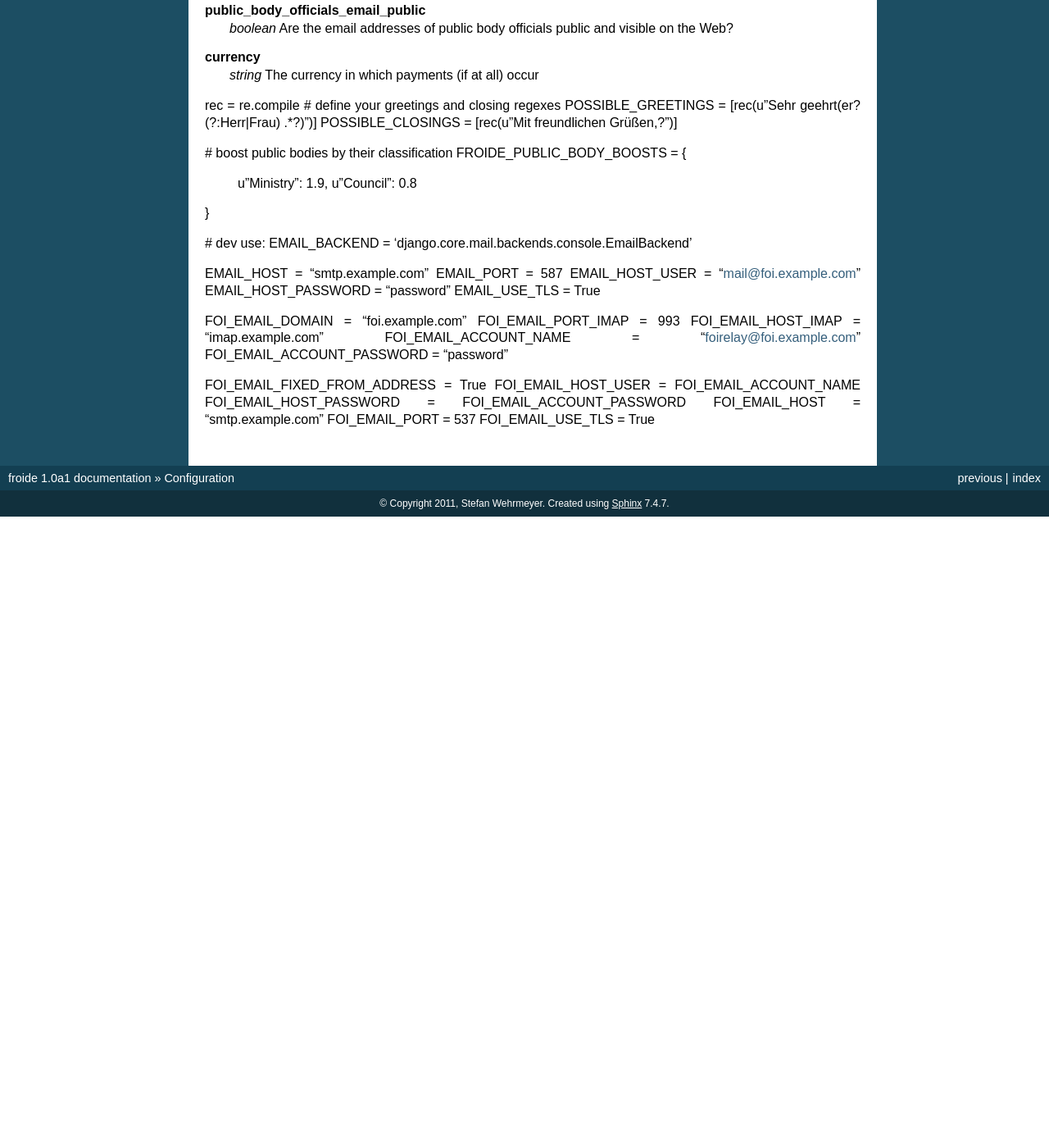
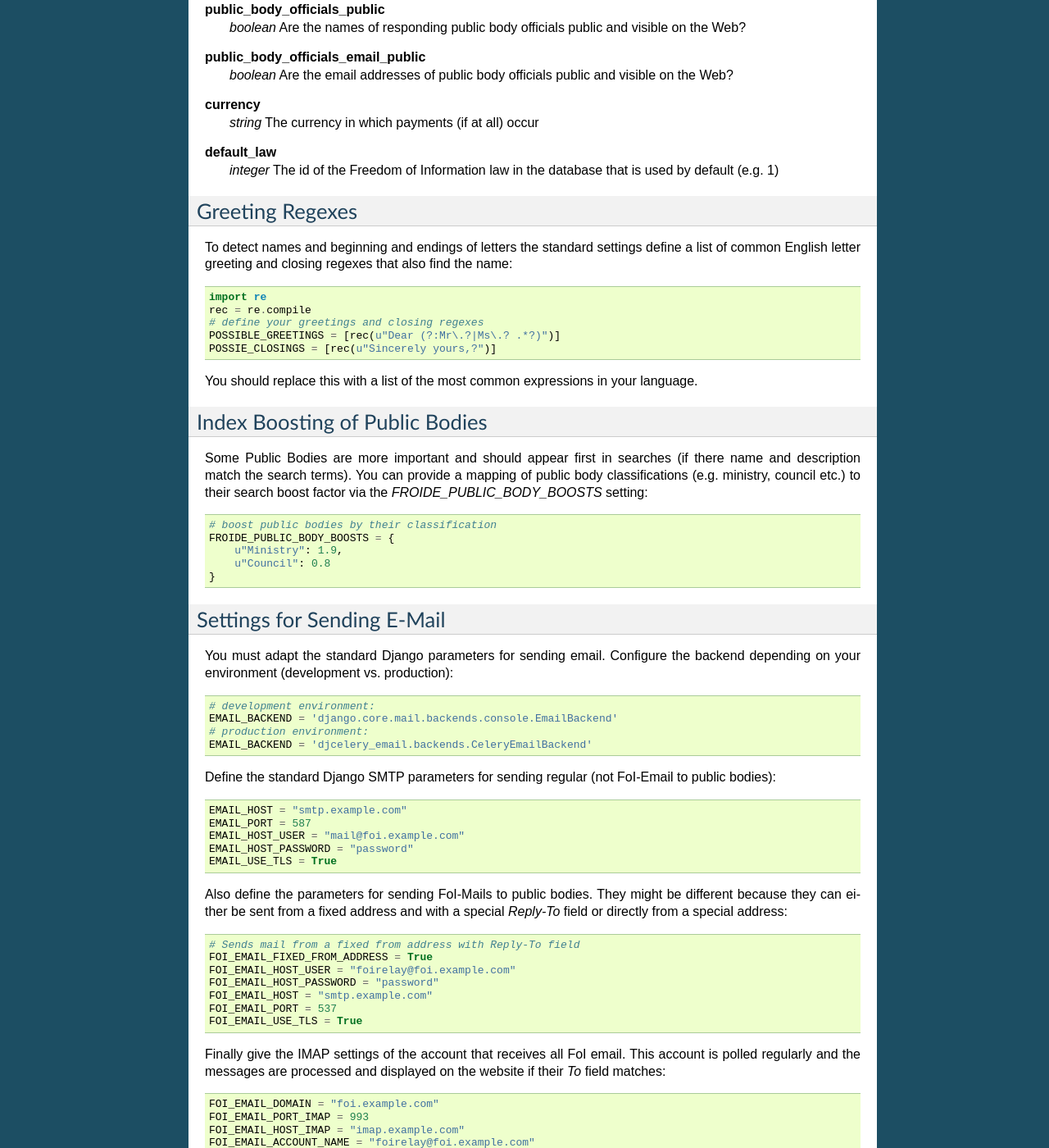
Before and after one commit to okfde/froide, a Sphinx documentation site: the page built from docs/configuration.rst, in a window 1280 px wide and 1400 px high, scrolled down 591 px. Shown: the whole window at 82% size. Built offline with Sphinx 7.4.7, drawn with Linux system fonts in a browser that asks for light colours; pages that are not in the unit, such as notebooks, are missing from menus; before the commit the page ends 1221 px from its top, so only the background shows below that; some of the changed text lies outside the part shown.

Commit message:
Add some more documentation

```diff
--- a/docs/about.rst
+++ b/docs/about.rst
@@ -36,6 +36,7 @@
   request-unique email address (using SMTP) and the platform will receive answers on
   that mail address (by accessing an IMAP account).
 - Search functionality for Requests and Public Bodies.
+- Error Reporting interface via Sentry.
 
 Dependencies
 ------------
--- a/docs/configuration.rst
+++ b/docs/configuration.rst
@@ -9,7 +9,9 @@
 Froide Configuration
 --------------------
 
-There is a dictionary called `FROIDE_CONFIG` that acts as a namespace for some other configurations. The following keys must be configured:
+There is a dictionary called `FROIDE_CONFIG` inside settings.py that acts as a namespace for some other configurations. These settings are also available in the template via the name `froide` through the context processor `froide.helper.context_processors.froide`.
+
+The following keys in that dictionary must be present:
 
 
 **create_new_publicbody**
@@ -31,37 +33,178 @@
 **currency**
   *string* The currency in which payments (if at all) occur
 
-
-rec = re.compile
-# define your greetings and closing regexes
-POSSIBLE_GREETINGS = [rec(u"Sehr geehrt(er? (?:Herr|Frau) .*?)")]
-POSSIBLE_CLOSINGS = [rec(u"Mit freundlichen Grüßen,?")]
+**default_law**
+  *integer* The id of the Freedom of Information law in the database
+  that is used by default (e.g. 1)
 
 
-# boost public bodies by their classification
-FROIDE_PUBLIC_BODY_BOOSTS = {
-    u"Ministry": 1.9,
-    u"Council": 0.8
-}
+Greeting Regexes
+----------------
 
-# dev use:
-EMAIL_BACKEND = 'django.core.mail.backends.console.EmailBackend'
+To detect names and beginning and endings of letters the standard
+settings define a list of common English letter greeting and closing
+regexes that also find the name::
 
-EMAIL_HOST = "smtp.example.com"
-EMAIL_PORT = 587
-EMAIL_HOST_USER = "mail@foi.example.com"
-EMAIL_HOST_PASSWORD = "password"
-EMAIL_USE_TLS = True
+    import re
+    rec = re.compile
+    # define your greetings and closing regexes
+    POSSIBLE_GREETINGS = [rec(u"Dear (?:Mr\.?|Ms\.? .*?)")]
+    POSSIE_CLOSINGS = [rec(u"Sincerely yours,?")]
 
-FOI_EMAIL_DOMAIN = "foi.example.com"
-FOI_EMAIL_PORT_IMAP = 993
-FOI_EMAIL_HOST_IMAP = "imap.example.com"
-FOI_EMAIL_ACCOUNT_NAME = "foirelay@foi.example.com"
-FOI_EMAIL_ACCOUNT_PASSWORD = "password"
+You should replace this with a list of the most common expressions in
+your language.
 
-FOI_EMAIL_FIXED_FROM_ADDRESS = True
-FOI_EMAIL_HOST_USER = FOI_EMAIL_ACCOUNT_NAME
-FOI_EMAIL_HOST_PASSWORD = FOI_EMAIL_ACCOUNT_PASSWORD
-FOI_EMAIL_HOST = "smtp.example.com"
-FOI_EMAIL_PORT = 537
-FOI_EMAIL_USE_TLS = True
+Index Boosting of Public Bodies
+-------------------------------
+
+Some Public Bodies are more important and should appear first in
+searches (if there name and description match the search terms). You can
+provide a mapping of public body classifications (e.g. ministry,
+council etc.) to their search boost factor via the `FROIDE_PUBLIC_BODY_BOOSTS` setting::
+
+    # boost public bodies by their classification
+    FROIDE_PUBLIC_BODY_BOOSTS = {
+        u"Ministry": 1.9,
+        u"Council": 0.8
+    }
+
+
+
+Settings for Sending E-Mail
+---------------------------
+
+You must adapt the standard Django parameters for sending email.
+Configure the backend depending on your environment (development vs.
+production)::
+
+    # development environment:
+    EMAIL_BACKEND = 'django.core.mail.backends.console.EmailBackend'
+    # production environment:
+    EMAIL_BACKEND = 'djcelery_email.backends.CeleryEmailBackend'
+
+Define the standard Django SMTP parameters for sending regular (not FoI-Email to public bodies)::
+
+    EMAIL_HOST = "smtp.example.com"
+    EMAIL_PORT = 587
+    EMAIL_HOST_USER = "mail@foi.example.com"
+    EMAIL_HOST_PASSWORD = "password"
+    EMAIL_USE_TLS = True
+
+Also define the parameters for sending FoI-Mails to public bodies.
+They might be different because they can either be sent from a fixed
+address and with a special `Reply-To` field or directly from a special
+address::
+
+    # Sends mail from a fixed from address with Reply-To field
+    FOI_EMAIL_FIXED_FROM_ADDRESS = True
+    FOI_EMAIL_HOST_USER = "foirelay@foi.example.com"
+    FOI_EMAIL_HOST_PASSWORD = "password"
+    FOI_EMAIL_HOST = "smtp.example.com"
+    FOI_EMAIL_PORT = 537
+    FOI_EMAIL_USE_TLS = True
+
+Finally give the IMAP settings of the account that receives all FoI
+email. This account is polled regularly and the messages are processed
+and displayed on the website if their `To` field matches::
+
+    FOI_EMAIL_DOMAIN = "foi.example.com"
+    FOI_EMAIL_PORT_IMAP = 993
+    FOI_EMAIL_HOST_IMAP = "imap.example.com"
+    FOI_EMAIL_ACCOUNT_NAME = "foirelay@foi.example.com"
+    FOI_EMAIL_ACCOUNT_PASSWORD = "password"
+
+
+Public Body E-Mail Dry-run
+--------------------------
+
+You can set your site up and test it out in a production environment
+while sending public body e-mails not to the public bodies but to
+another mail server. Use the following settings::
+
+    FROIDE_DRYRUN = True
+    FROIDE_DRYRUN_DOMAIN = "mymail.example.com"
+
+This converts public body email addresses from
+
+    public-body@example.com
+
+to
+
+    public-body+example.com@mymail.example.com
+
+right before the mail is
+send out (the changed address is not stored). This allows for some
+testing of sending and receiving mails to and from public bodies wihtout spamming them.
+
+Setting Up Search with Solr
+---------------------------
+
+Froide uses `django-haystack` to interface with a search. Solr is
+recommended, but thanks to `django-haystack` you can use something
+else as well.
+
+Haystack configuration for solr works like so::
+
+    HAYSTACK_SITECONF = 'froide.search_sites'
+    HAYSTACK_SEARCH_ENGINE = 'solr'
+    HAYSTACK_SOLR_URL = 'http://127.0.0.1:8983/solr'
+
+For details, please refer to the Haystack Documentation.
+
+Setting Up Background Processing with Celery
+--------------------------------------------
+
+The following part in `settings.py` does the configuration of Celery.
+Overwrite the `CELERY*` values with your own in `local_settings.py`::
+
+    import djcelery
+    djcelery.setup_loader()
+
+    CELERY_IMPORTS = ("foirequest.tasks", )
+
+    CELERY_RESULT_BACKEND = "database"
+    CELERY_RESULT_DBURI = "sqlite:///dev.db"
+
+    CELERYBEAT_SCHEDULER = "djcelery.schedulers.DatabaseScheduler"
+
+For details please refer to the `django-celery documentation <http://django-celery.readthedocs.org/en/latest/index.html>`_.
+
+Some more settings
+------------------
+
+Configure the name and default domain URL (without trailing slash) of your site with the following settings::
+
+    SITE_NAME = 'FroIde'
+    SITE_URL = 'http://localhost:8000'
+
+You can give a URL with string formatting placeholders `query` and `domain` in them that will be presented to the user as the URL for web searches via the setting `SEARCH_ENGINE_QUERY`. The default is a Google search.
+
+
+Securing your site
+------------------
+
+It may be a good idea to NOT use easily guessable URL paths for
+specific parts of the site, specifically the admin. To make these
+parts configurable by `local_settings` you can use the following
+setting::
+
+    SECRET_URLS = {
+        "admin": "my-secret-admin",
+        "sentry": "my-secret-sentry"
+    }
+
+It's also recommended to protect the admin and sentry further via HTTP
+auth in your production reverse proxy (e.g. nginx).
+
+The app `djangosecure <https://github.com/carljm/django-secure/>`_ is part of Froide
+and it is highly recommended to
+deploy the site with SSL (`get a free SSL certificate from StartSSL <https://github.com/ioerror/duraconf/blob/master/startssl/README.markdown>`_).
+
+Some Django settings related to security and SSL::
+
+    CSRF_COOKIE_SECURE = True
+    CSRF_FAILURE_VIEW = 'froide.account.views.csrf_failure'
+
+    SESSION_COOKIE_AGE = 3628800 # six weeks for usability
+    SESSION_COOKIE_HTTPONLY = True
+    SESSION_COOKIE_SECURE = True
--- a/docs/index.rst
+++ b/docs/index.rst
@@ -16,9 +16,12 @@
    :maxdepth: 2
 
    about
-   setup
+   gettingstarted
+   models
    configuration
    development
+   productionsetup
+
 
 
 Indices and tables
--- /dev/null
+++ b/docs/productionsetup.rst
@@ -0,0 +1,5 @@
+================
+Production Setup
+================
+
+This page will describe how to setup Froide for a production ready setup. This is an example, your personal flavor of how to set this up may vary.
```
Also changed, not shown: docs/gettingstarted.rst (added, +74 -0 lines), docs/models.rst (added, +30 -0 lines), docs/setup.rst (deleted, +0 -15 lines).
